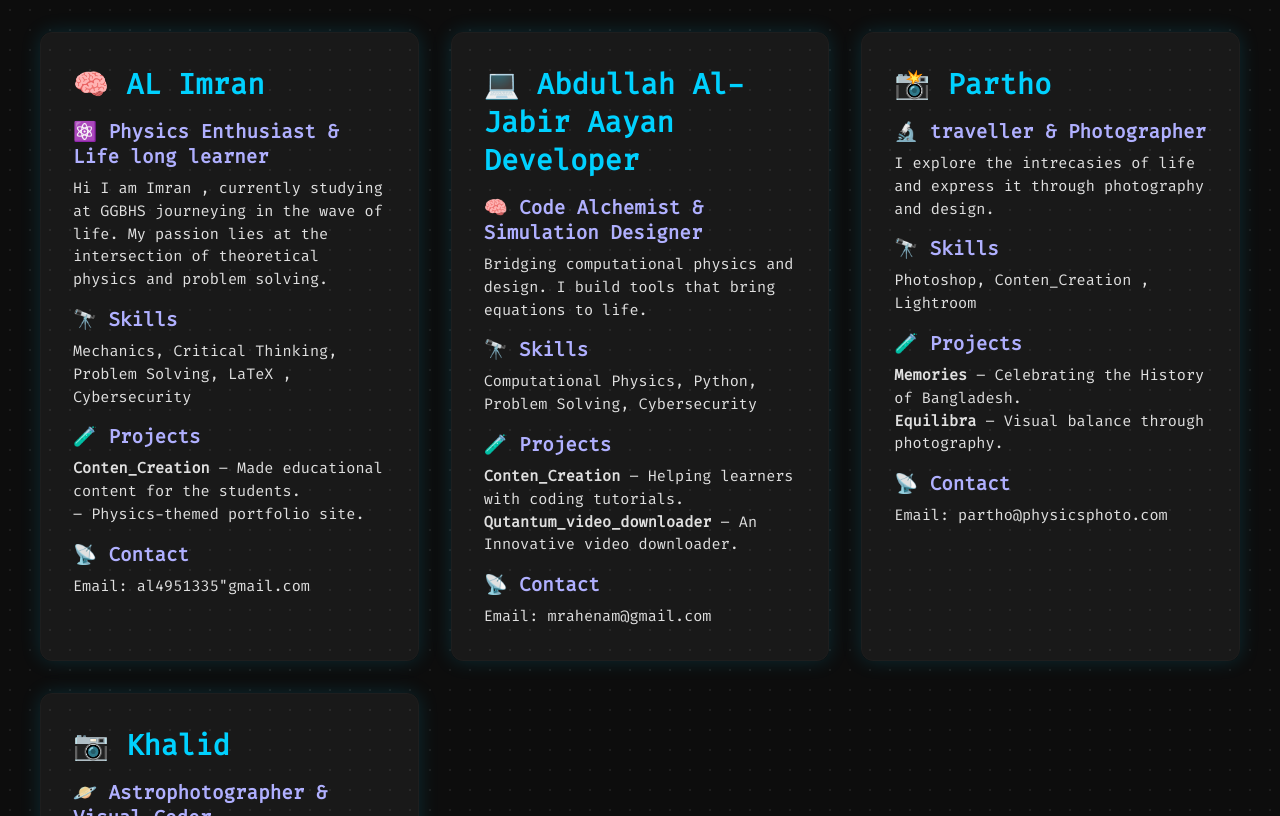
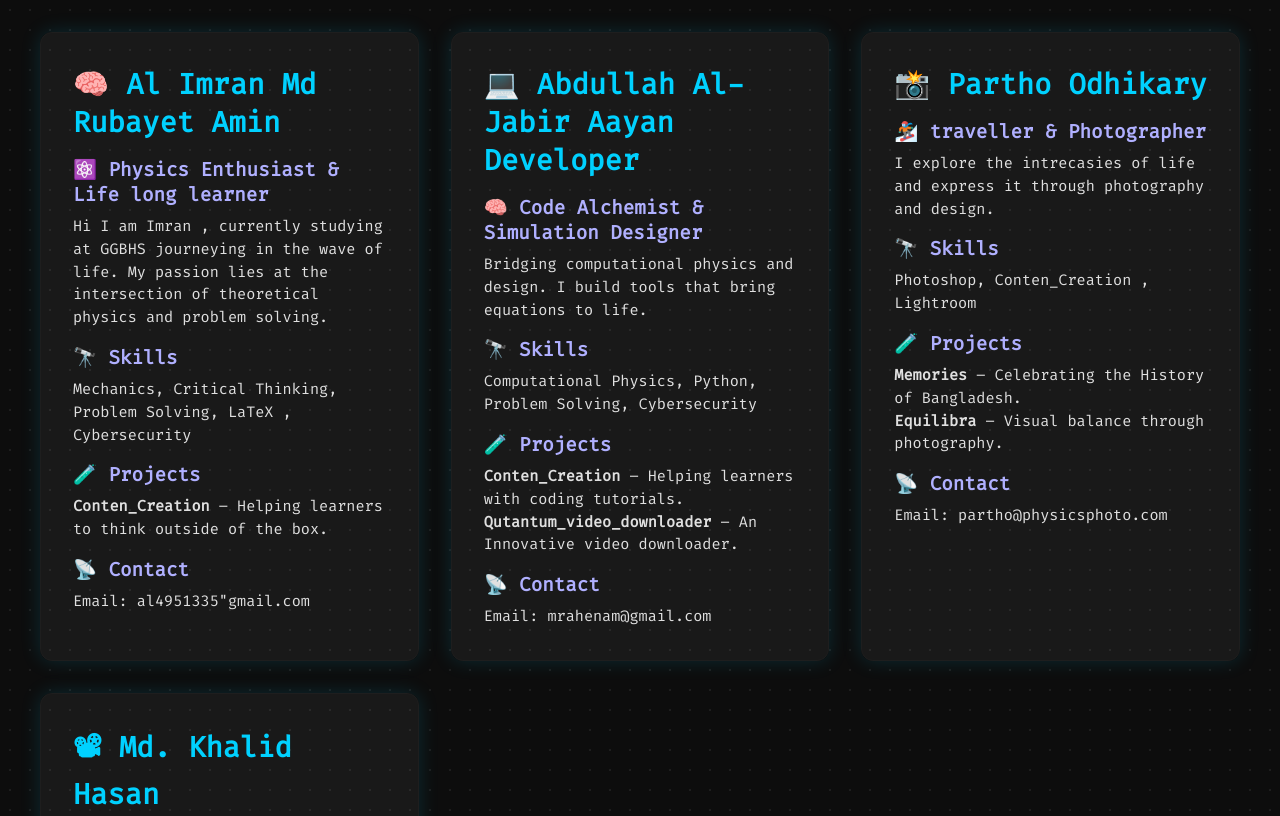
Before and after one commit to opurboamin/About, a plain HTML site: page index.html in a window 1280 px wide. Shown: the top 816 px of the page. Drawn offline with Linux system fonts and the light colour scheme.

Commit message:
made it more consice

```diff
--- a/index.html
+++ b/index.html
@@ -88,14 +88,14 @@
   <div class="container">
     <!-- Maxwell Byte -->
     <div class="profile">
-      <h1>🧠 AL Imran</h1>
+      <h1>🧠 Al Imran Md Rubayet Amin</h1>
       <h2>⚛️ Physics Enthusiast & Life long learner</h2>
       <p>Hi I am Imran , currently studying at GGBHS journeying in the wave of life. My passion lies at the intersection of theoretical physics and problem solving.</p>
       <h2>🔭 Skills</h2>
       <p> Mechanics, Critical Thinking, Problem Solving, LaTeX , Cybersecurity</p>
       <h2>🧪 Projects</h2>
-      <p><strong>Conten_Creation</strong> – Made educational content for the students.</p>
-      <p><strong></strong> – Physics-themed portfolio site.</p>
+      <p><strong>Conten_Creation</strong> – Helping learners to think outside of the box.</p>
+
       <h2>📡 Contact</h2>
       <p>Email: al4951335"gmail.com</p>
     </div>
@@ -116,8 +116,8 @@
 
     <!-- Partho -->
     <div class="profile">
-      <h1>📸 Partho</h1>
-      <h2>🔬  traveller & Photographer</h2>
+      <h1>📸 Partho Odhikary</h1>
+      <h2>🏂  traveller & Photographer</h2>
       <p>I explore the intrecasies of life and express it through photography and design.</p>
       <h2>🔭 Skills</h2>
       <p>Photoshop, Conten_Creation , Lightroom</p>
@@ -130,7 +130,7 @@
 
     <!-- Khalid -->
     <div class="profile">
-      <h1>📷 Khalid</h1>
+      <h1>📽 Md. Khalid Hasan</h1>
       <h2>🪐 Astrophotographer & Visual Coder</h2>
       <p>I document the cosmos with a lens and code the stars into visual data tools.</p>
       <h2>🔭 Skills</h2>
```
